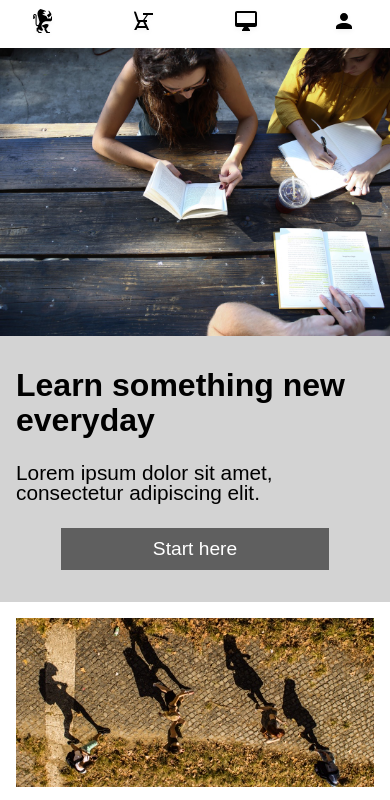
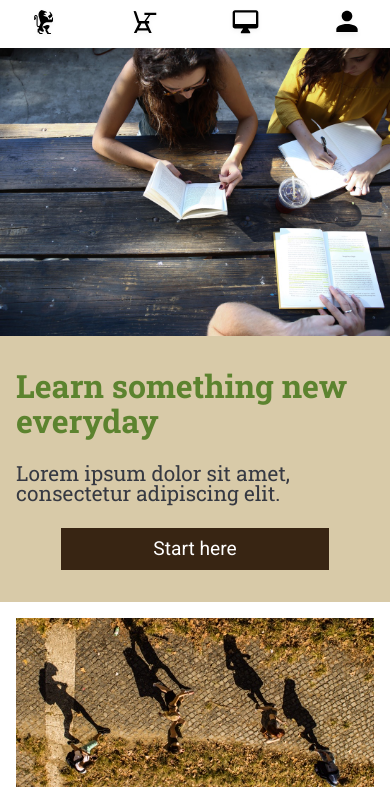
Before and after one commit to Webscaper/Colmaracademy, a plain HTML site: page index.html in a window 390 px wide. Shown: the top 800 px of the page. Drawn offline with Linux system fonts and the light colour scheme.

Commit message:
first round DRY. Also added color and font

```diff
--- a/index.html
+++ b/index.html
@@ -3,6 +3,7 @@
   <head>
     <meta charset="utf-8">
     <title>Colmar Academy</title>
+    <link href="https://fonts.googleapis.com/css?family=Roboto|Roboto+Slab:400,700" rel="stylesheet">
     <link href="resources/css/reset.css" type="text/css" rel="stylesheet">
     <link href="resources/css/style.css" type="text/css" rel="stylesheet">
   </head>
@@ -31,14 +32,14 @@
       </nav>
 
       <!-- Header -->
-      <header class="container bg-gray">
+      <header class="container bg-color">
         <div class="media-container">
           <img src="resources/images/banner.jpg" alt="students studying">
         </div>
-        <div class="content-container">
+        <div class="header-headline">
           <h1>Learn something new everyday</h1>
           <h3>Lorem ipsum dolor sit amet, consectetur adipiscing elit.</h3>
-          <div class="btn"><a href="#"><h4>Start here</h4></a></div>
+          <a href="#"><div class="btn"><h4>Start here</h4></div></a>
         </div>
       </header>
 
@@ -110,7 +111,7 @@
              <img src="resources/images/course-computer-art.jpg" alt="Smartphone">
            </div>
            <div class="grid-desc">
-             <h3>Computer Art</h3>
+             <h3><br />Computer Art</h3>
              <p>COURSES</p>
              <br />
              <p>Imaging & Design, Web Design, Motion Graphics & Visual Effects, Computer Animation</p>
@@ -132,7 +133,7 @@
              <img src="resources/images/course-data.jpg" alt="laptop">
            </div>
            <div class="grid-desc">
-             <h3>Data</h3>
+             <h3><br />Data</h3>
              <p>COURSES</p>
              <br />
              <p>Data Science, Big Data, SQL, Data Visualization</p>
--- a/resources/css/style.css
+++ b/resources/css/style.css
@@ -1,29 +1,43 @@
 html {
   font-size: 16px;
-  font-family: sans-serif;
+  font-family: 'Roboto',sans-serif;
 }
 
 a {
   text-decoration: none;
-  color: black;
+  color: #5C832F;
+}
+
+span {
+  font-family: 'Roboto Slab', sans-serif;
 }
 
 h1 {
-  font-size: 2.2rem;
+  font-size: 2.7rem;
   font-weight: bold;
+  line-height: 1.1;
+  font-family: 'Roboto Slab', sans-serif;
+  color: #5C832F;
 }
 
 h2 {
   font-size: 1.9rem;
   font-weight: bold;
+  font-family: 'Roboto Slab', sans-serif;
+  color: #5C832F;
 }
 
 h3 {
   font-size: 1.5rem;
+  font-family: 'Roboto Slab', sans-serif;
 }
 
 h4 {
   font-size: 1.2rem;
+}
+
+nav a {
+  font-weight: bold;
 }
 
 @media only screen and (max-width:800px) {
@@ -42,7 +56,7 @@ h4 {
   margin: 0 auto;
 }
 
-/* Desktop Navigation */
+/* Desktop Navigation------------------ */
 .desktop {
   height: 4rem;
   max-width: 100%;
@@ -67,17 +81,18 @@ h4 {
   display: flex;
   align-items: center;
   font-size: 1.2rem;
+  font-weight: bold;
 }
 
 #academy {
-  color: grey;
+  color: #5C832F;
 }
 
-/* Mobile Navigation */
 .mobile {
   display: none;
 }
 
+/* Mobile Navigation------------------ */
 @media only screen and (max-width:480px){
   .desktop {
     display: none;
@@ -97,80 +112,77 @@ h4 {
   }
 
   .mobile li {
-    display: inline-block;
-    max-height: 2rem;
+    display: flex;
+    justify-content: center;
+    height: 2rem;
     width: 3rem;
   }
-
-  li img {
-    padding: 0 20%;
-  }
-
 }
 
-/* Desktop Header */
+/* Desktop Header------------------ */
 .container {
 padding: 2rem 1.5rem;
 max-width: 100%;
 min-width: 38rem;
 display: flex;
-justify-content: center;
+justify-content: center;  /* This centers the "Start Learning" text in mobile view */
 }
 
-.bg-gray {
-  background-color: #D3D3D3;
+.bg-color {
+  background-color: #D8CAA8;
 }
 
 .media-container {
   margin-right: 1.5rem;
   max-width: 60%;
-  overflow: hidden;
 }
 
 .media-container img, video {
   max-width: 100%;
-  min-width: 50%;
+  min-width: 50%;  /*This was added to avoid distortion in the page when scaling down the browser */
   height: auto;
   display: block;
 }
 
-.content-container {
+.header-headline {
   max-width: 40%;
   margin: auto 0;
 }
 
-.content-container h1 {
+.header-headline h1 {
   max-width: 80%;
-  font-size: 2.7rem;
-  line-height: 1.1;
-  font-family: sans-serif;
   margin-bottom: 1.5rem;
 }
 
-.content-container h3 {
+.header-headline h3 {
   max-width: 80%;
-  font-size: 1.5rem;
-  line-height: 1;
-  font-family: sans-serif;
+  color: #363942;
 }
 
 .btn {
   width: 75%;
   display: block;
   padding: 0.7rem 0;
-  background-color: #5f5f5f;
+  background-color: #382513;
   text-align: center;
   margin-top: 2rem;
+  transition: all 200ms 200ms;
 }
 
-.btn a {
+.btn:hover{
+  background-color: #284907;
+}
+
+a .btn {
   color: #FFF;
 }
 
-/* Mobile Header */
+
+
+/* Mobile Header------------------ */
 @media only screen and (max-width: 480px) {
 
-  .media-container, .content-container {
+  .media-container, .header-headline {
     max-width: 100%;
     padding: 0;
     margin: 0;
@@ -183,16 +195,16 @@ justify-content: center;
     min-width: 0;
   }
 
-  .content-container {
+  .header-headline {
     padding: 2rem 1rem;
   }
 
-  .content-container h1 {
+  .header-headline h1 {
     max-width: 100%;
     font-size: 2rem;
   }
 
-  .content-container h3 {
+  .header-headline h3 {
     font-size: 1.3rem;
     max-width: 100%;
     margin-bottom: 1.5rem;
@@ -203,7 +215,7 @@ justify-content: center;
   }
 }
 
-/*Desktop Information section */
+/*Desktop Information section---------- */
 
 .image-description h2 {
   margin: 2rem 0 1.5rem 0;
@@ -252,7 +264,7 @@ justify-content: center;
   display: none;
 }
 
-/*Mobile information section*/
+/*Mobile information section------------*/
 @media only screen and (max-width: 480px) {
   .information {
     display: none;
@@ -284,7 +296,7 @@ justify-content: center;
 
 }
 
-/*Desktop Start Learning*/
+/*Desktop Start Learning---------------*/
 .grid-container {
   display: flex;
   flex-wrap: wrap;
@@ -295,6 +307,7 @@ justify-content: center;
   width: 100%;
   text-align: center;
   margin-bottom: 1rem;
+
 }
 
 .grid-box {
@@ -326,14 +339,14 @@ justify-content: center;
 }
 
 .learning {
-  background-color: #D3D3D3;
+  background-color: #D8CAA8;
 }
 
 #learning-headline {
   display: none;
 }
 
-/*Mobile Start Learning*/
+/*Mobile Start Learning---------------*/
 @media only screen and (max-width: 480px) {
   .grid-container {
     display: none;
@@ -346,9 +359,11 @@ justify-content: center;
   }
 
   .learning-list li {
-    background-color: #D3D3D3;
+    background-color: #D8CAA8;
     margin-bottom: 0.5rem;
     padding: 1rem;
+    font-weight: bold;
+
   }
 
   .learning {
@@ -359,11 +374,12 @@ justify-content: center;
     display: block;
     margin-top: 2rem;
     margin-bottom: 1rem;
+
   }
 
 }
 
-/*Desktop Thesis Exhibit*/
+/*Desktop Thesis Exhibit---------------*/
 .thesis {
     max-width: 40%;
     display: flex;
@@ -374,7 +390,7 @@ justify-content: center;
   text-align: center;
 }
 
-/*Mobile Thesis Exhibit*/
+/*Mobile Thesis Exhibit---------------*/
 @media only screen and (max-width: 480px){
   .thesis {
     display: none;
@@ -394,7 +410,7 @@ justify-content: center;
   }
 }
 
-/*Desktop Footer*/
+/*Desktop Footer------------------*/
 footer {
   display: flex;
   justify-content: space-between;
@@ -406,9 +422,10 @@ footer p {
 
 footer a {
   margin-left: 0.5rem;
+  color: black;
 }
 
-/*Mobile Footer*/
+/*Mobile Footer------------------*/
 @media only screen and (max-width: 480px) {
   footer a {
     display: none;
```
